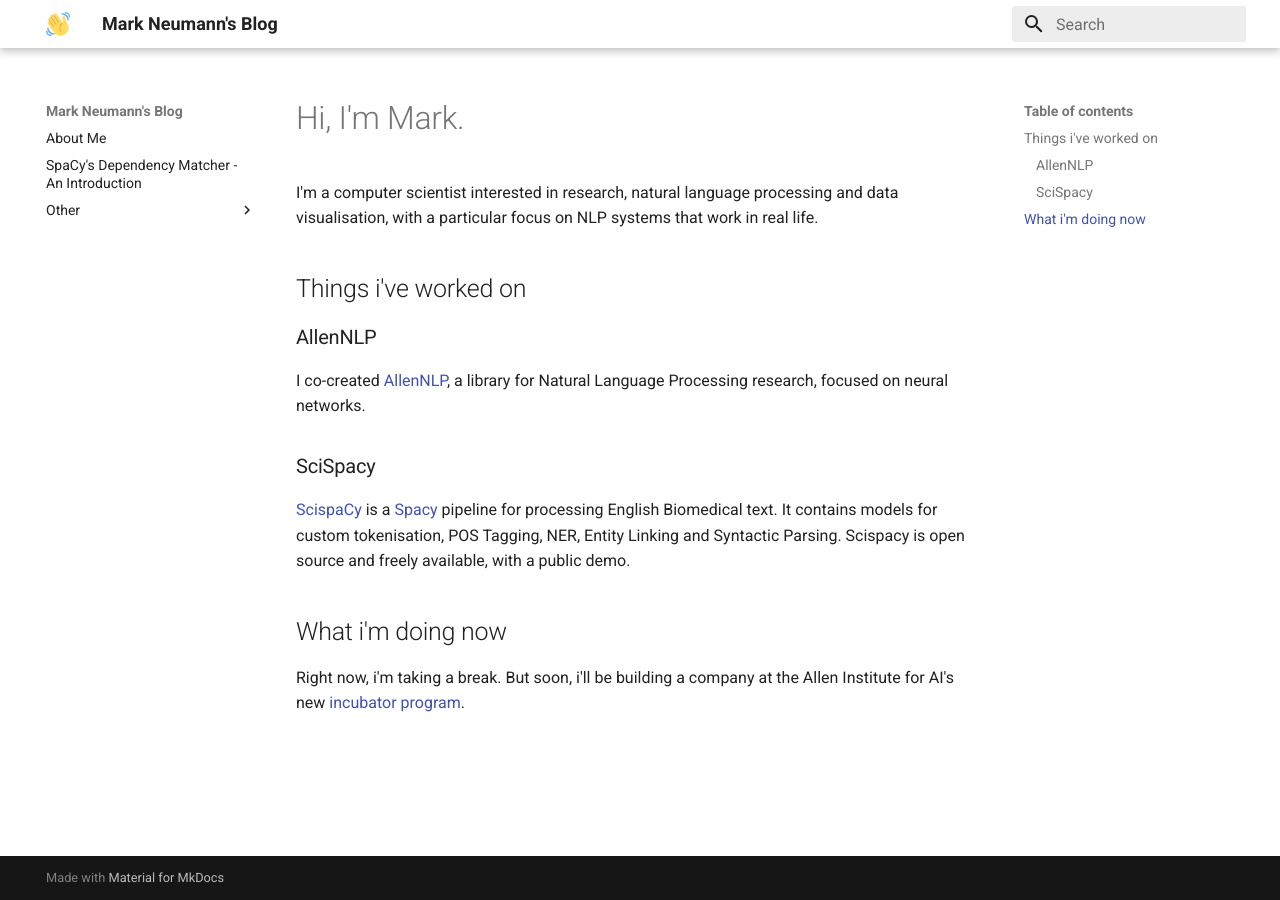
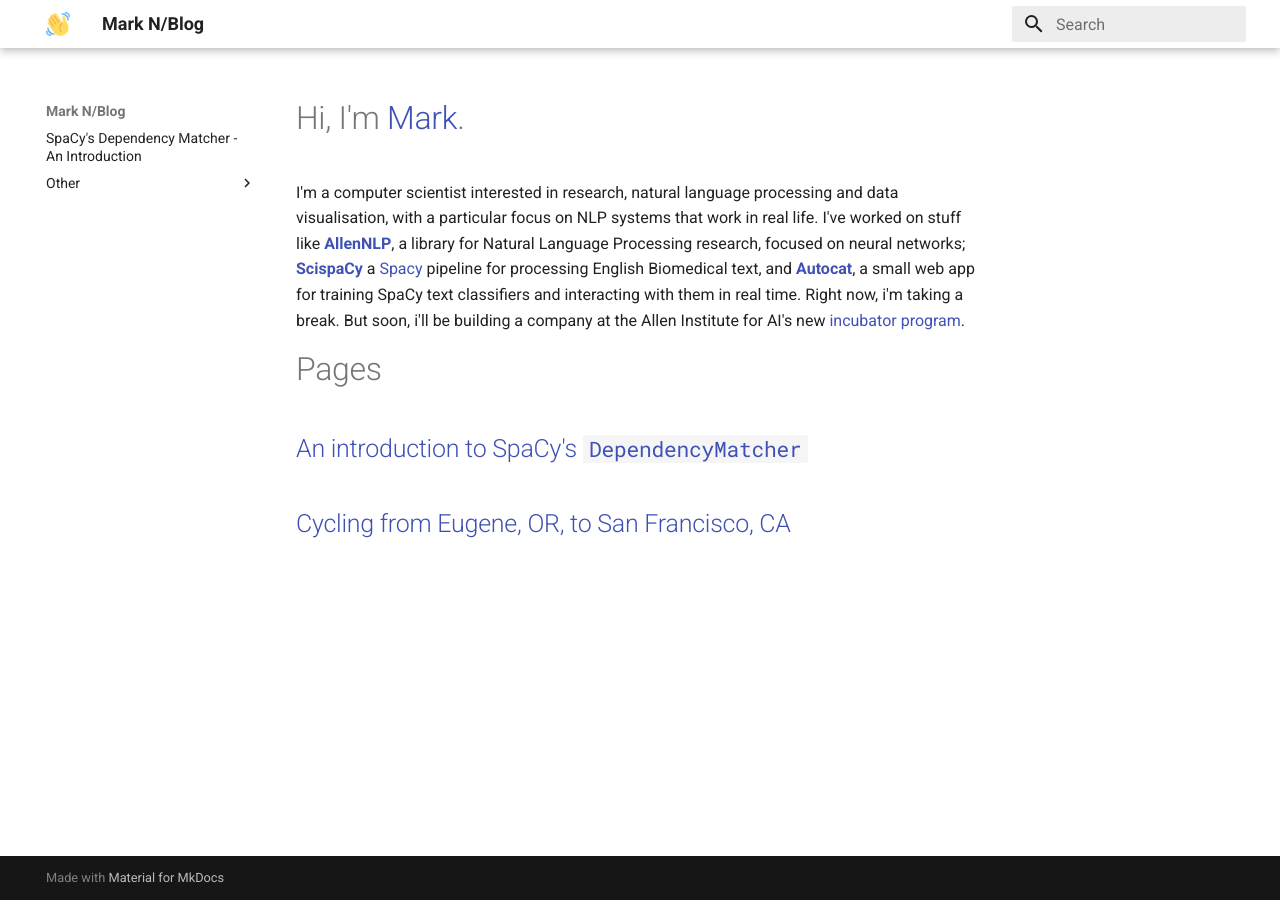
Before and after one commit to DeNeutoy/blog, an MkDocs documentation site: the page built from docs/index.md, in a window 1280 px wide. Built offline with MkDocs 1.6.1 and Material for MkDocs 9.7.7, drawn with Linux system fonts in a browser that asks for light colours.

Commit message:
refactor a bit

```diff
--- a/docs/dependency_matcher.md
+++ b/docs/dependency_matcher.md
@@ -1,6 +1,6 @@
 *This blog post has a [Google Colab](https://colab.research.google.com/drive/1E8zYMATPO4JzuRa1ws59LYyIkHQDENuZ) where you can follow along, if you prefer to jump into the code straight away.*
 
-## Hey, haven't you heard of the `Matcher`?
+## What's a `Matcher`?
 Spacy has a [beautifully designed, flexible `Matcher` class](https://spacy.io/usage/rule-based-matching), which allows matching for arbitrary tokens/token sequences based off of a lot of different attributes. The `Matcher` is very powerful, and allows you to bootstrap a lot of NLP based tasks, such as entity extraction.
 
 However, sometimes you want to look for patterns that occur at the sentence level, or involve multiple words/phrases in a structured format. This particularly occurs with relation extraction, where you might know that a lot of different patterns correspond to the same relation, but don't always occur next to each other in sentences. For example,
--- a/docs/index.md
+++ b/docs/index.md
@@ -1,17 +1,10 @@
-# Hi, I'm Mark.
+# Hi, I'm [Mark](http://markneumann.xyz/).
 
-I'm a computer scientist interested in research, natural language processing and data visualisation, with a particular focus on NLP systems that work in real life.
-
-## Things i've worked on
-
-### AllenNLP
-I co-created [AllenNLP](https://allennlp.org/), a library for Natural Language Processing research, focused on neural networks.
+I'm a computer scientist interested in research, natural language processing and data visualisation, with a particular focus on NLP systems that work in real life. I've worked on stuff like **[AllenNLP](https://allennlp.org/)**, a library for Natural Language Processing research, focused on neural networks; **[ScispaCy](https://allenai.github.io/scispacy/)** a [Spacy](https://spacy.io/) pipeline for processing English Biomedical text, and **[Autocat](https://autocat.apps.allenai.org/)**, a small web app for training SpaCy text classifiers and interacting with them in real time. Right now, i'm taking a break. But soon, i'll be building a company at the Allen Institute for AI's new [incubator program](https://incubator.allenai.org/).
 
 
-### SciSpacy
-[ScispaCy](https://allenai.github.io/scispacy/) is a [Spacy](https://spacy.io/) pipeline for processing English Biomedical text. It contains models for custom tokenisation, POS Tagging, NER, Entity Linking and Syntactic Parsing. Scispacy is open source and freely available, with a public demo.
 
+# Pages
 
-## What i'm doing now
-
-Right now, i'm taking a break. But soon, i'll be building a company at the Allen Institute for AI's new [incubator program](https://incubator.allenai.org/).
+## [An introduction to SpaCy's `DependencyMatcher`](./dependency_matcher.md)
+## [Cycling from Eugene, OR, to San Francisco, CA](./other/eugene_to_sf.md)
--- a/mkdocs.yml
+++ b/mkdocs.yml
@@ -1,7 +1,6 @@
-site_name: Mark Neumann's Blog
+site_name: Mark N/Blog
 
 nav:
-  - About Me: AboutMe.md
   - SpaCy's Dependency Matcher - An Introduction: dependency_matcher.md
   - Other:
     - Cycling - Eugene, OR to San Fransisco: other/eugene_to_sf.md
```
Also changed, not shown: docs/AboutMe.md (deleted, +0 -16 lines).
